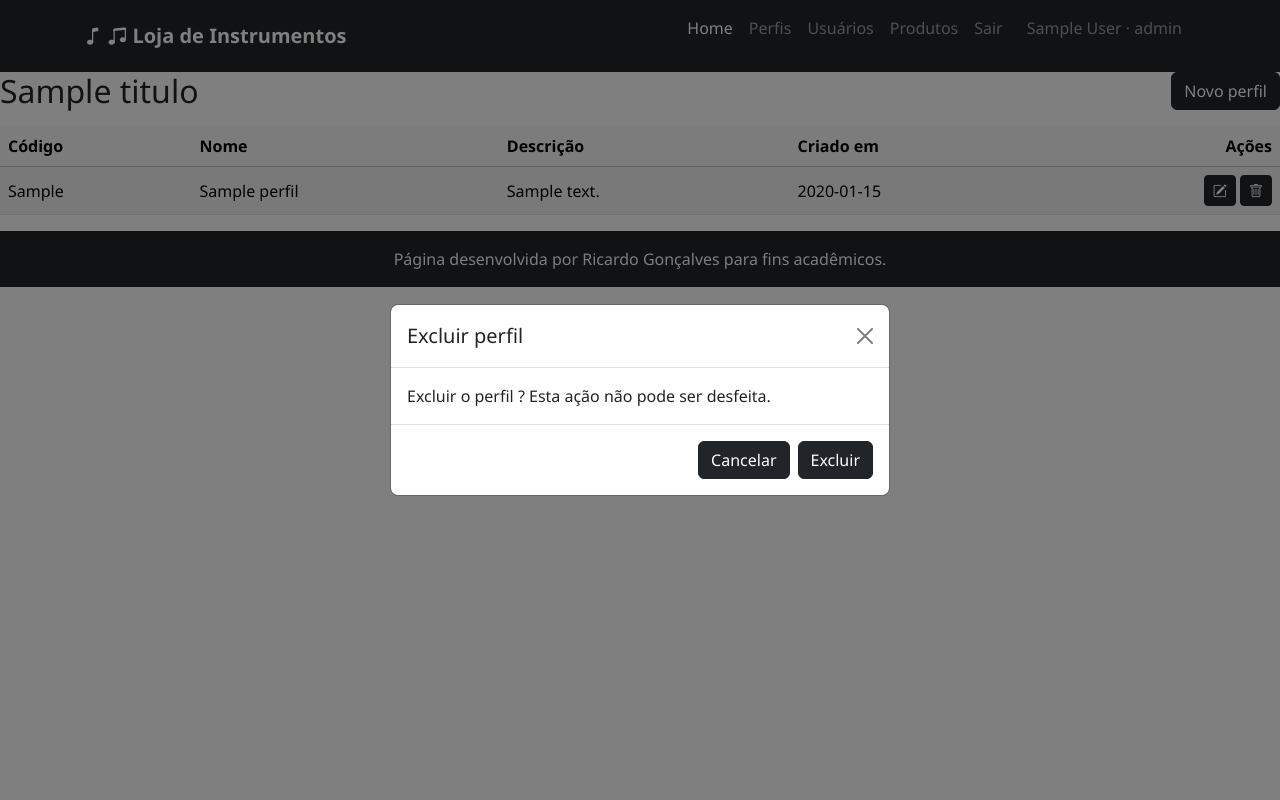
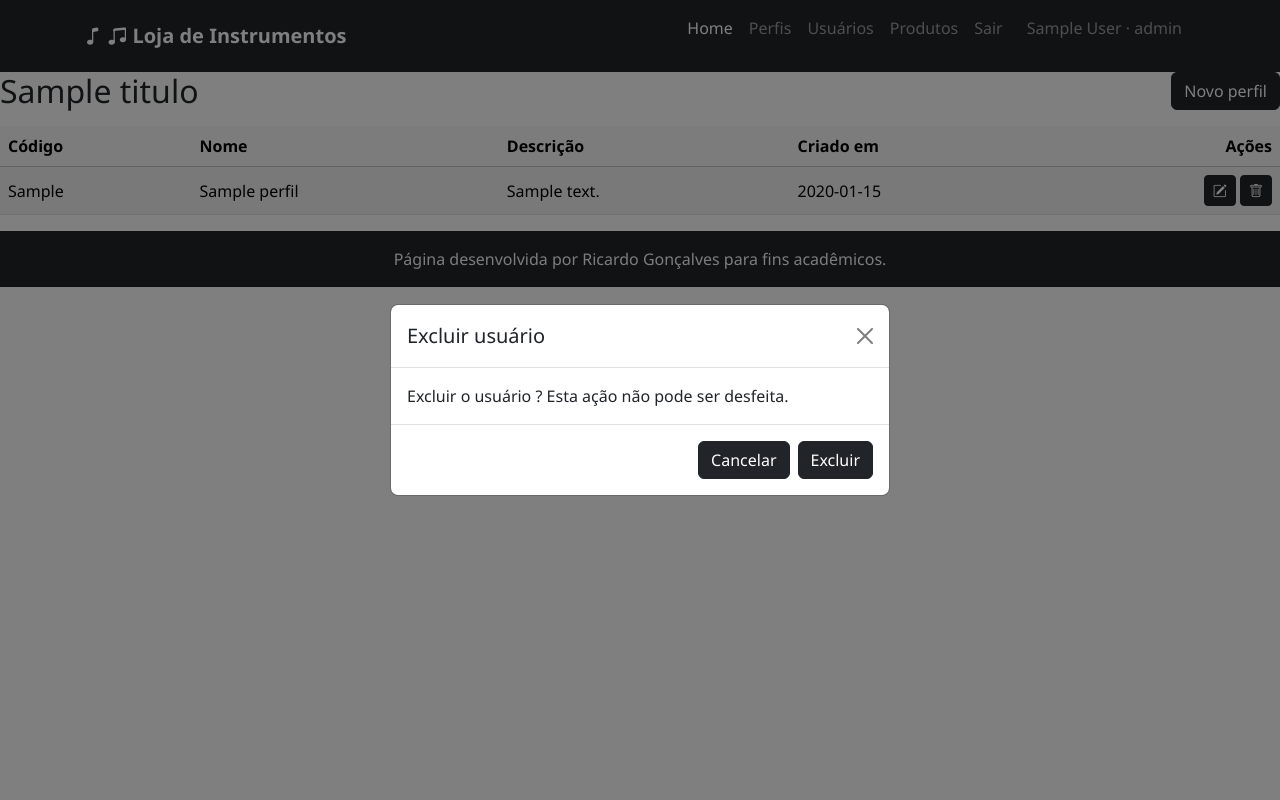
Before and after one commit to ricrett/loja-instrumento, a Flask app: template templates/perfis/perfil_lista.html in a window 1280 px wide, after a click on "Excluir". Run offline with Flask 3, Linux system fonts and the light colour scheme; the visitor is signed in with stand-in values (Sample User, id 1); the template is opened without the code that fills it: most values are stand-ins (such as "Sample title", 1, 10 or a date in 2020); parts of the project's set-up code (start-up, migrations or seed data) failed here and were passed over; some libraries are stand-ins or nearby versions.

Commit message:
Finalizado

```diff
--- a/templates/layouts/base_menu.html
+++ b/templates/layouts/base_menu.html
@@ -43,6 +43,7 @@
               <button type="submit" class="nav-link btn btn-link">Sair</button>
             </form>
           </li>
+
           <li class="nav-item">
             <p class="navbar-text ms-lg-3 me-lg-3">{{ session['nome'] }} · {{ session['perfil'] }}</p>
           </li>
--- a/templates/perfis/perfil_lista.html
+++ b/templates/perfis/perfil_lista.html
@@ -42,13 +42,13 @@
   <div class="modal-dialog modal-dialog-centered">
     <div class="modal-content">
       <div class="modal-header">
-        <h2 class="modal-title h5" id="tituloModalExcluir">Excluir perfil</h2>
+        <h2 class="modal-title h5" id="tituloModalExcluir">Excluir usuário</h2>
         <button type="button" class="btn-close" data-bs-dismiss="modal" aria-label="Fechar"></button>
       </div>
       <form id="formExcluir" action="" method="post">
         <input type="hidden" name="csrf_token" value="{{ csrf_token() }}">
         <div class="modal-body">
-          <p class="mb-0">Excluir o perfil <strong id="nomeExcluir"></strong>? Esta ação não pode ser desfeita.</p>
+          <p class="mb-0">Excluir o usuário <strong id="nomeExcluir"></strong>? Esta ação não pode ser desfeita.</p>
         </div>
         <div class="modal-footer">
           <button type="button" class="btn btn-dark" data-bs-dismiss="modal">Cancelar</button>
```
